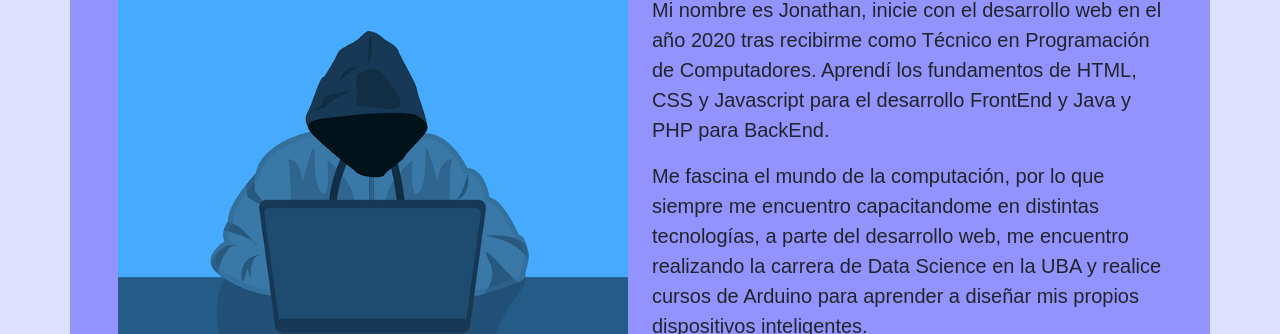
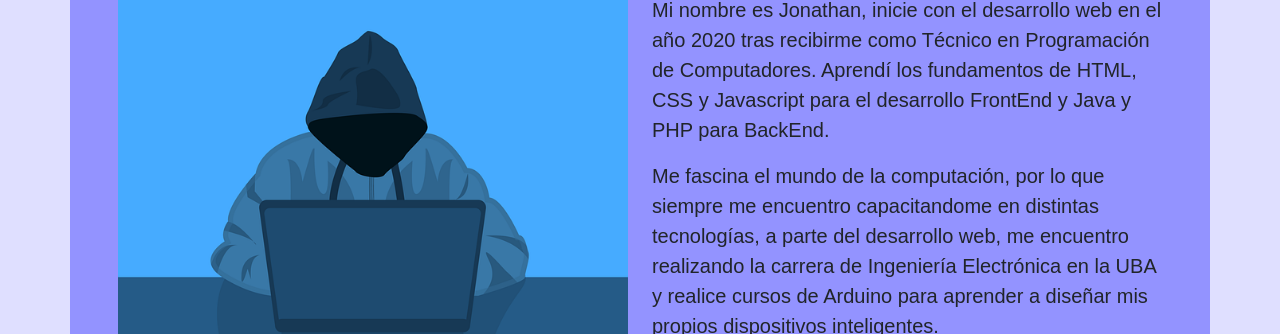
Before and after one commit to JonAleMonte1997/Portafolios, a website: page index.html in a window 1280 px wide. Shown: the part 618-952 px from the top of the page. Drawn offline with nearby package versions, Linux system fonts and the light colour scheme; a web font is replaced by a local one.

Commit message:
Update index.html

```diff
--- a/index.html
+++ b/index.html
@@ -82,7 +82,7 @@
                 <p class="fs-5">
                     Me fascina el mundo de la computación, por lo que siempre me encuentro capacitandome
                     en distintas tecnologías, a parte del desarrollo web, me encuentro realizando la carrera
-                    de Data Science en la UBA y realice cursos de Arduino para aprender a diseñar mis propios
+                    de Ingeniería Electrónica en la UBA y realice cursos de Arduino para aprender a diseñar mis propios
                     dispositivos inteligentes.
                 </p>
                 <p class="fs-5">Tecnologías que me encuentro utilizando actualmente:</p>
```
